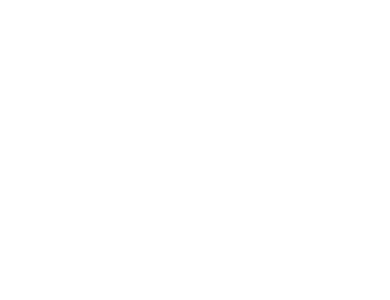
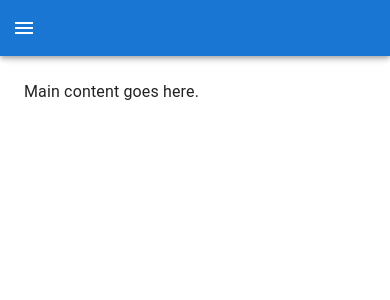
Before and after one commit to yotamgr314/ReuseHub, a React (Create React App) app in the folder frontend/: page / in a window 390 px wide. Shown: the top 300 px of the page. Built offline with nearby package versions, Linux system fonts and the light colour scheme.

Commit message:
added responsive navbar

```diff
--- a/frontend/package.json
+++ b/frontend/package.json
@@ -3,6 +3,10 @@
   "version": "0.1.0",
   "private": true,
   "dependencies": {
+    "@emotion/react": "^11.13.5",
+    "@emotion/styled": "^11.13.5",
+    "@mui/icons-material": "^6.1.10",
+    "@mui/material": "^6.1.10",
     "cra-template": "1.2.0",
     "react": "^19.0.0",
     "react-dom": "^19.0.0",
--- a/frontend/src/App.js
+++ b/frontend/src/App.js
@@ -1,11 +1,14 @@
 // NOTE: THE STARTING POINT OF OUR APPLICATION
 import React from "react";
 import { BrowserRouter, Route, Routes, Navigate } from "react-router-dom"; // NOTE to control component rendering based on URL.
+
+import DrawerAppBar from "./shared/ulElements/drawerAppBar";
 
 // THIS SECTION TAKES CARE OF RENDERING COMPONENTS BASED ON THE URL.(by BrowserRouter,Router,Route)
 const App = () => {
   return (
     <BrowserRouter>
+      <DrawerAppBar />
       <Routes>
         <Route path="*" element={<Navigate to="/" />} />
       </Routes>
--- /dev/null
+++ b/frontend/src/shared/ulElements/drawerAppBar.js
@@ -0,0 +1,105 @@
+import * as React from "react";
+import AppBar from "@mui/material/AppBar";
+import Box from "@mui/material/Box";
+import CssBaseline from "@mui/material/CssBaseline";
+import Divider from "@mui/material/Divider";
+import Drawer from "@mui/material/Drawer";
+import IconButton from "@mui/material/IconButton";
+import List from "@mui/material/List";
+import ListItem from "@mui/material/ListItem";
+import ListItemButton from "@mui/material/ListItemButton";
+import ListItemText from "@mui/material/ListItemText";
+import MenuIcon from "@mui/icons-material/Menu";
+import Toolbar from "@mui/material/Toolbar";
+import Typography from "@mui/material/Typography";
+import Button from "@mui/material/Button";
+
+const drawerWidth = 240;
+const navItems = ["Home", "About", "Contact"];
+
+export default function DrawerAppBar(props) {
+  const { window } = props;
+  const [mobileOpen, setMobileOpen] = React.useState(false);
+
+  const handleDrawerToggle = () => {
+    setMobileOpen((prevState) => !prevState);
+  };
+
+  const drawer = (
+    <Box onClick={handleDrawerToggle} sx={{ textAlign: "center" }}>
+      <Typography variant="h6" sx={{ my: 2 }}>
+        MUI
+      </Typography>
+      <Divider />
+      <List>
+        {navItems.map((item) => (
+          <ListItem key={item} disablePadding>
+            <ListItemButton sx={{ textAlign: "center" }}>
+              <ListItemText primary={item} />
+            </ListItemButton>
+          </ListItem>
+        ))}
+      </List>
+    </Box>
+  );
+
+  const container =
+    window !== undefined ? () => window().document.body : undefined;
+
+  return (
+    <Box sx={{ display: "flex" }}>
+      <CssBaseline />
+      <AppBar component="nav">
+        <Toolbar>
+          <IconButton
+            color="inherit"
+            aria-label="open drawer"
+            edge="start"
+            onClick={handleDrawerToggle}
+            sx={{ mr: 2, display: { sm: "none" } }}
+          >
+            <MenuIcon />
+          </IconButton>
+          <Typography
+            variant="h6"
+            component="div"
+            sx={{ flexGrow: 1, display: { xs: "none", sm: "block" } }}
+          >
+            MUI
+          </Typography>
+          <Box sx={{ display: { xs: "none", sm: "block" } }}>
+            {navItems.map((item) => (
+              <Button key={item} sx={{ color: "#fff" }}>
+                {item}
+              </Button>
+            ))}
+          </Box>
+        </Toolbar>
+      </AppBar>
+      <nav>
+        <Drawer
+          container={container}
+          variant="temporary"
+          open={mobileOpen}
+          onClose={handleDrawerToggle}
+          ModalProps={{
+            keepMounted: true, // Better open performance on mobile.
+          }}
+          sx={{
+            display: { xs: "block", sm: "none" },
+            "& .MuiDrawer-paper": {
+              boxSizing: "border-box",
+              width: drawerWidth,
+            },
+          }}
+        >
+          {drawer}
+        </Drawer>
+      </nav>
+      <Box component="main" sx={{ p: 3 }}>
+        <Toolbar />
+        <Typography>Main content goes here.</Typography>
+      </Box>
+    </Box>
+  );
+}
```
Also changed, not shown: 1 other file (tests, documents, lock files or other folders).
